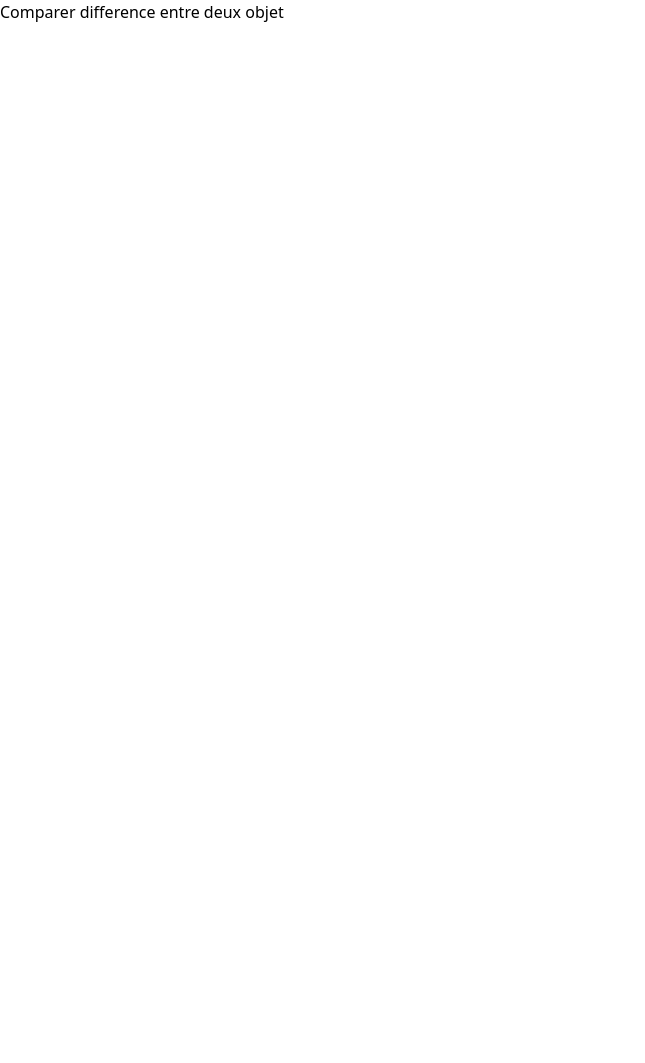
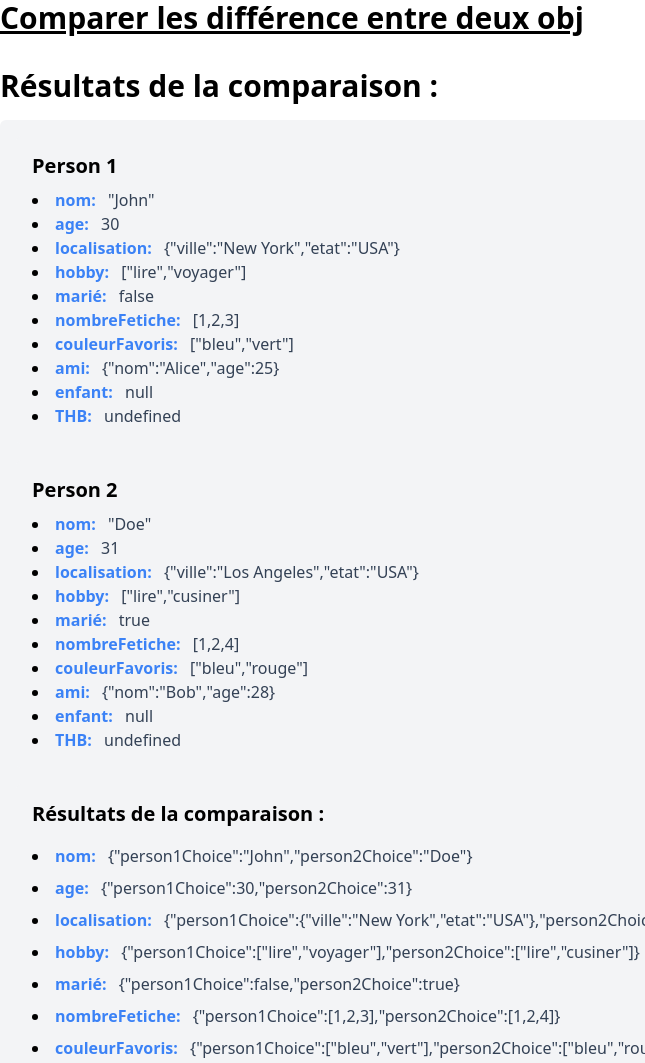
Before and after one commit to Jordanras96/comparediff, a website with bundled scripts: page index.html in a window 1280 px wide. Shown: the top 1063 px of the page, without its empty margins (0-645 px from the left). Before the commit the page ends 800 px from the top, so only its background shows below. Built offline with nearby package versions, Linux system fonts and the light colour scheme.

Commit message:
interface, value, diffprops, display

```diff
--- a/index.html
+++ b/index.html
@@ -6,7 +6,15 @@
     <script src="https://cdn.tailwindcss.com?plugins=forms,typography,aspect-ratio,line-clamp"></script>
   </head>
   <body>
-    <div>Comparer difference entre deux objet</div>
+    <div>
+      <h1 class="text-3xl font-bold underline">
+        Comparer les différence entre deux obj
+      </h1>
+    </div>
+    <div class="container mx-auto mt-8">
+      <h1 class="text-3xl font-bold mb-4">Résultats de la comparaison :</h1>
+      <div id="results" class="bg-gray-100 p-4 rounded-md"></div>
+    </div>
     <script src="dist/app.js"></script>
   </body>
 </html>
--- a/src/app.ts
+++ b/src/app.ts
@@ -1 +1,150 @@
-const a: string = "tes";
+interface Person {
+  nom: string;
+  age: number;
+  localisation: { ville: string; etat: string };
+  hobby: string[];
+  marié: boolean;
+  nombreFetiche: number[];
+  couleurFavoris: string[];
+  ami: { nom: string; age: number };
+  enfant: null;
+  THB: undefined;
+}
+
+const person1: Person = {
+  nom: "John",
+  age: 30,
+  localisation: { ville: "New York", etat: "USA" },
+  hobby: ["lire", "voyager"],
+  marié: false,
+  nombreFetiche: [1, 2, 3],
+  couleurFavoris: ["bleu", "vert"],
+  ami: { nom: "Alice", age: 25 },
+  enfant: null,
+  THB: undefined,
+};
+
+const person2: Person = {
+  nom: "Doe",
+  age: 31,
+  localisation: { ville: "Los Angeles", etat: "USA" },
+  hobby: ["lire", "cusiner"],
+  marié: true,
+  nombreFetiche: [1, 2, 4],
+  couleurFavoris: ["bleu", "rouge"],
+  ami: { nom: "Bob", age: 28 },
+  enfant: null,
+  THB: undefined,
+};
+
+function compareObjects<T extends Record<string, any>>(
+  obj1: T,
+  obj2: T
+): Partial<T> {
+  const diffProps: Partial<T> = {};
+
+  const deepCompare = (value1: any, value2: any): boolean => {
+    if (typeof value1 !== typeof value2) {
+      return true;
+    }
+
+    if (Array.isArray(value1)) {
+      if (!Array.isArray(value2) || value1.length !== value2.length) {
+        return true;
+      }
+      return value1.some((elem, index) => deepCompare(elem, value2[index]));
+    }
+
+    if (typeof value1 === "object" && value1 !== null) {
+      const keys1 = Object.keys(value1);
+      const keys2 = Object.keys(value2);
+      if (keys1.length !== keys2.length) {
+        return true;
+      }
+      return keys1.some((key) => deepCompare(value1[key], value2[key]));
+    }
+
+    return value1 !== value2;
+  };
+
+  Object.keys(obj1).forEach((key) => {
+    if (obj2.hasOwnProperty(key)) {
+      if (deepCompare(obj1[key], obj2[key])) {
+        diffProps[key as keyof T] = {
+          person1Choice: obj1[key],
+          person2Choice: obj2[key],
+        } as T[keyof T];
+      }
+    }
+  });
+
+  return diffProps;
+}
+const differentProps = compareObjects(person1, person2);
+console.log(differentProps);
+function displayResults(results: any, person1: Person, person2: Person) {
+  const resultsContainer = document.getElementById("results");
+  if (resultsContainer) {
+    // Person 1
+    const person1Div = document.createElement("div");
+    person1Div.classList.add("bg-gray-100", "p-4", "rounded-md", "mb-4");
+    person1Div.innerHTML = `
+            <h2 class="text-xl font-bold mb-2">Person 1</h2>
+            <ul>`;
+    for (const [key, value] of Object.entries(person1)) {
+      person1Div.innerHTML += `
+                <li class="space-x-2">
+                    <span class="text-blue-500 font-bold">${key}:</span> <span class="text-slate-700">${JSON.stringify(
+        value
+      )}</span>
+                </li>`;
+    }
+    person1Div.innerHTML += `</ul>`;
+    resultsContainer.appendChild(person1Div);
+
+    // Person 2
+    const person2Div = document.createElement("div");
+    person2Div.classList.add("bg-gray-100", "p-4", "rounded-md", "mb-4");
+    person2Div.innerHTML = `
+            <h2 class="text-xl font-bold mb-2">Person 2</h2>
+            <ul>`;
+    for (const [key, value] of Object.entries(person2)) {
+      person2Div.innerHTML += `
+                <li class="space-x-2">
+                    <span class="text-blue-500 font-bold">${key}:</span> <span class="text-slate-700">${JSON.stringify(
+        value
+      )}</span>
+                </li>`;
+    }
+    person2Div.innerHTML += `</ul>`;
+    resultsContainer.appendChild(person2Div);
+
+    // Résultats de la comparaison
+    const resultsDiv = document.createElement("div");
+    resultsDiv.classList.add("bg-gray-100", "p-4", "rounded-md");
+    resultsDiv.innerHTML = `
+            <h2 class="text-xl font-bold mb-4">Résultats de la comparaison :</h2>`;
+
+    for (const key in results) {
+      if (results.hasOwnProperty(key)) {
+        const diff = results[key];
+        resultsDiv.innerHTML += `
+                    <div class="mb-2">
+                    <li class="space-x-2">
+                    <span class="text-blue-500 font-bold">${key}:</span> <span class="text-slate-700">${JSON.stringify(
+          diff
+        )}</span>
+                </li>
+
+                    </div>`;
+      }
+    }
+
+    resultsContainer.appendChild(resultsDiv);
+  }
+}
+
+// Appel de la fonction pour afficher les résultats
+document.addEventListener("DOMContentLoaded", function () {
+  displayResults(differentProps, person1, person2);
+});
```
